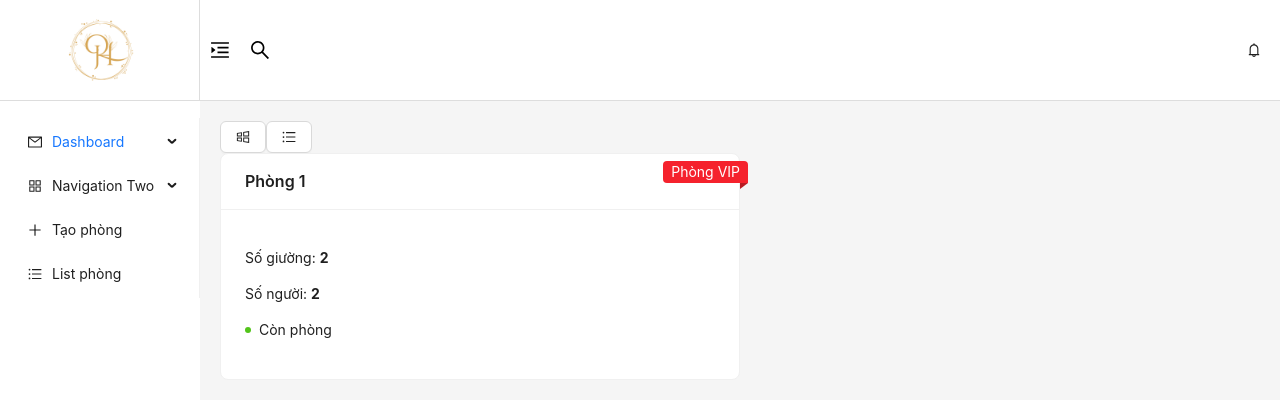
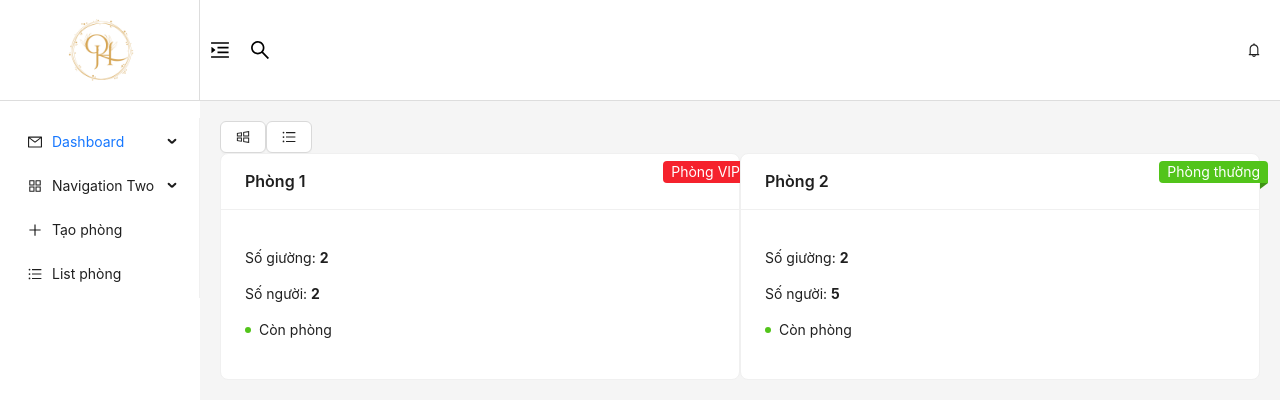
Before and after one commit to dangquanghuy286/AntDesign, a React (Create React App) app: page /list-room in a window 1280 px wide. Shown: the top 418 px of the page. Built offline with nearby package versions, Linux system fonts and the light colour scheme; data requests are answered from the project's data file.

Commit message:
Tag vs Tootip

```diff
--- a/src/database/database.json
+++ b/src/database/database.json
@@ -51,6 +51,26 @@
         "2025-03-26T17:00:00.000Z"
       ],
       "roomStatus": true
+    },
+    {
+      "id": "62de",
+      "roomName": "Phòng 2",
+      "maxOccupancy": 5,
+      "description": "Phòng gia đình",
+      "bedCount": 2,
+      "roomType": [
+        "standard"
+      ],
+      "roomLocation": [
+        "tang-1",
+        "phong-102"
+      ],
+      "bedType": "double",
+      "bookingPeriod": [
+        "2025-02-18T17:00:00.000Z",
+        "2025-03-18T17:00:00.000Z"
+      ],
+      "roomStatus": true
     }
   ]
 }
--- a/src/pages/ListRoom/RoomTable.js
+++ b/src/pages/ListRoom/RoomTable.js
@@ -1,4 +1,4 @@
-import { Badge, Table } from "antd";
+import { Badge, Table, Tag, Tooltip } from "antd";
 import DeleteRoom from "./DeleteRoom";
 
 function RoomTable(props) {
@@ -28,11 +28,11 @@ function RoomTable(props) {
                 return <>
                     {record.roomStatus ? (
                         <>
-                            <Badge text="Còn phòng" color="green"></Badge>
+                            <Tooltip title="Còn phòng" placement="top" color="green" trigger="hover" mouseEnterDelay={2}><Tag color="green">Còn phòng</Tag></Tooltip>
                         </>
                     ) : (
                         <>
-                            <Badge text="Hết phòng" color="red"></Badge>
+                            <Tooltip title="Hết phòng" placement="top" color="red" trigger="hover" mouseEnterDelay={2}><Tag color="green">Hêt phòng</Tag></Tooltip>
                         </>
                     )}
                 </>
@@ -47,11 +47,12 @@ function RoomTable(props) {
                 return <>
                     {record.roomType.includes("vip") ? (
                         <>
-                            <Badge text="Phòng Vip" color="green"></Badge>
+                            {/* <Badge text="Phòng Vip" color="green" /> */}
+                            <Tag color="violet" >VIP</Tag>
                         </>
                     ) : (
                         <>
-                            <Badge text="Phòng Thường" color="red"></Badge>
+                            <Tag color="gray">Thường</Tag>
                         </>
                     )}
                 </>
```
